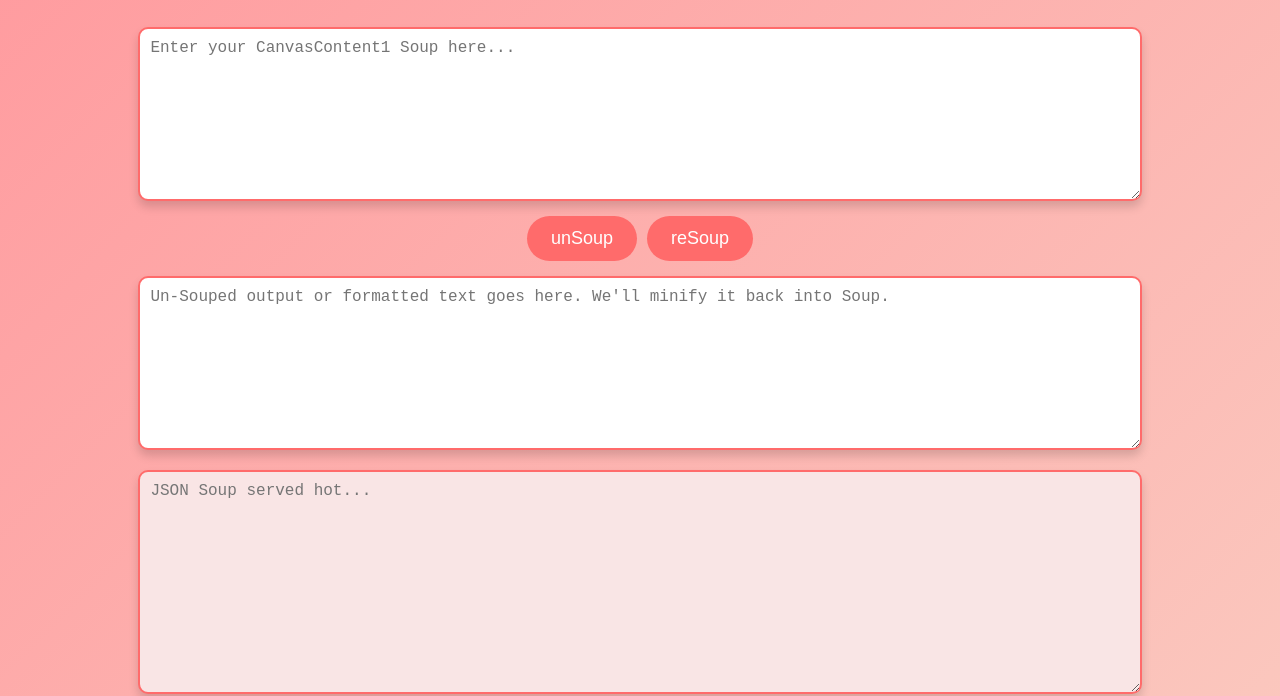
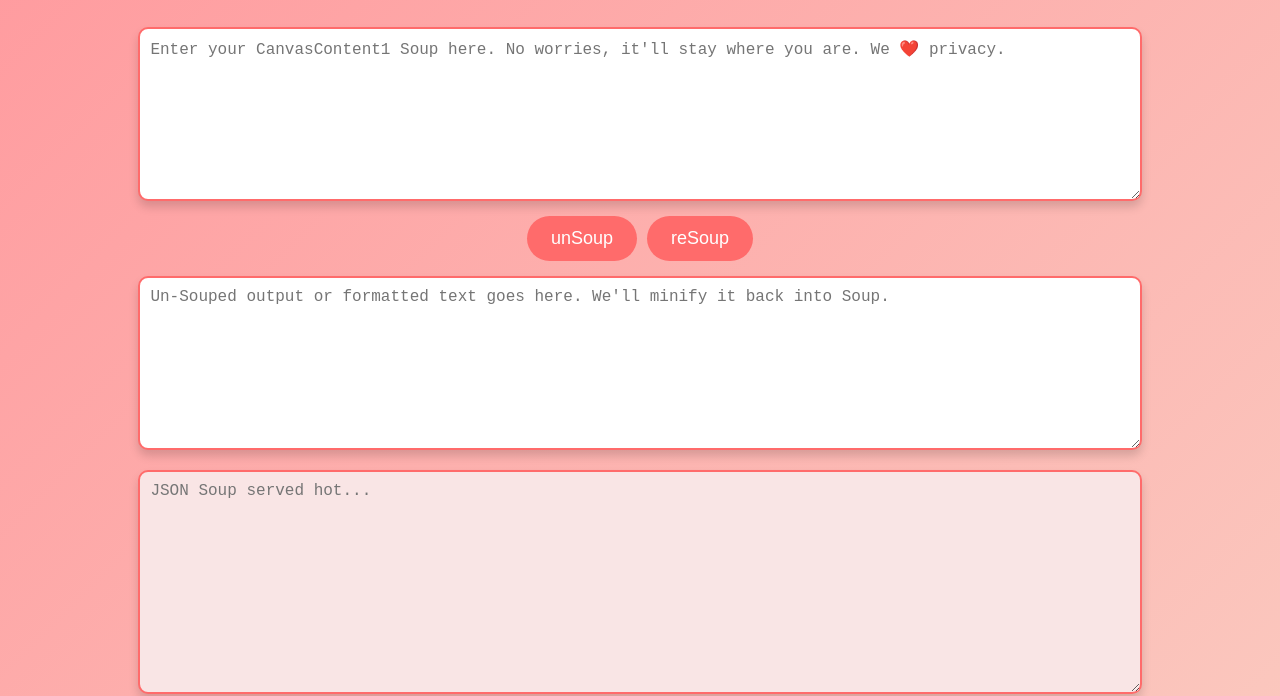
Before and after one commit to JacksonTheMaster/CanvasContent1Unfucker, a plain HTML site: page web/index.html in a window 1280 px wide. Shown: the part 104-800 px from the top of the page. Drawn offline with Linux system fonts and the light colour scheme.

Commit message:
update inputText placeholder

```diff
--- a/web/index.html
+++ b/web/index.html
@@ -118,7 +118,7 @@
 
     <h1>SharePoint CanvasContent1 Soup Converter</h1>
 
-    <textarea id="inputText" placeholder="Enter your CanvasContent1 Soup here..."></textarea>
+    <textarea id="inputText" placeholder="Enter your CanvasContent1 Soup here. No worries, it'll stay where you are. We ❤️ privacy."></textarea>
 
     <div class="buttons">
         <button onclick="convertToClean()">unSoup</button>
```
